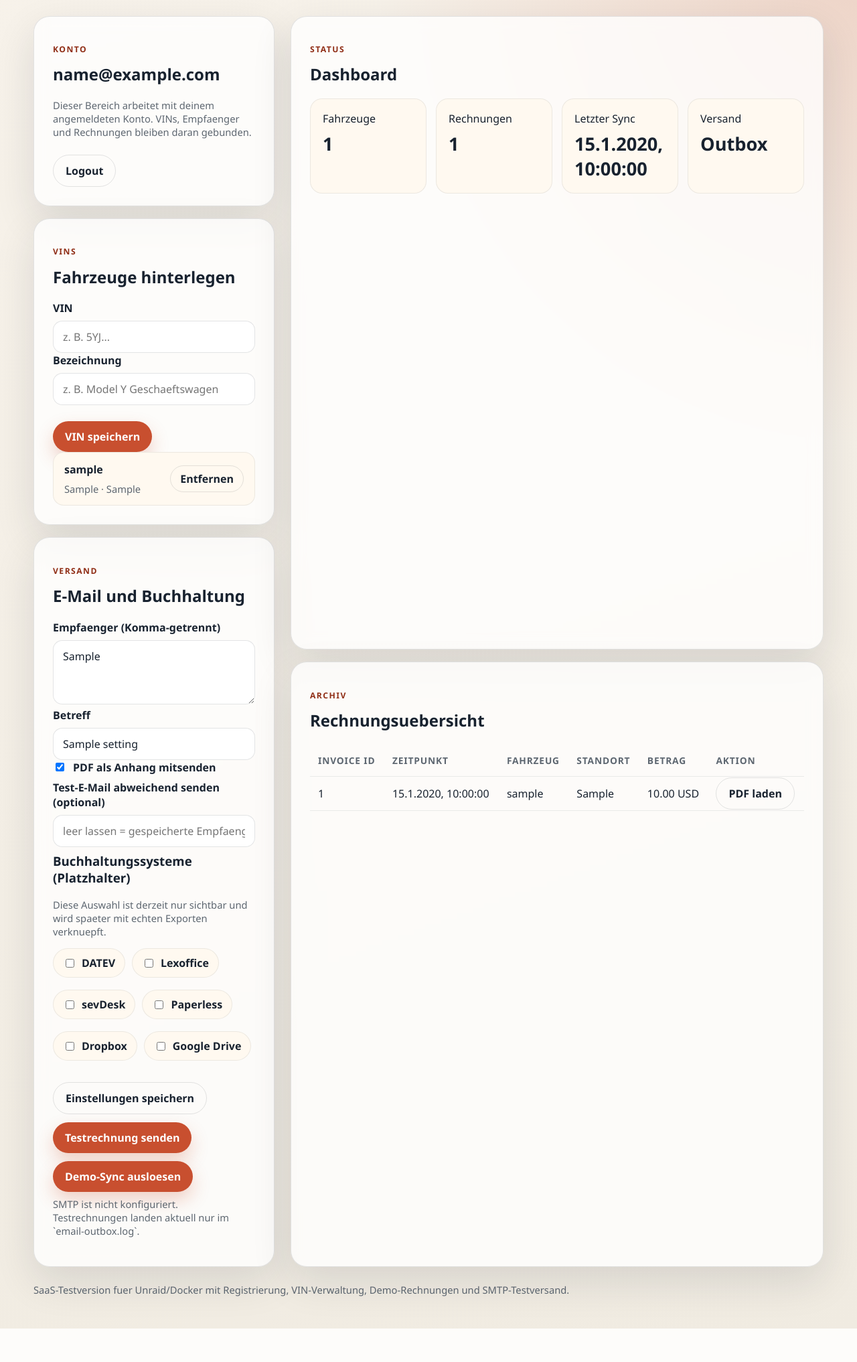
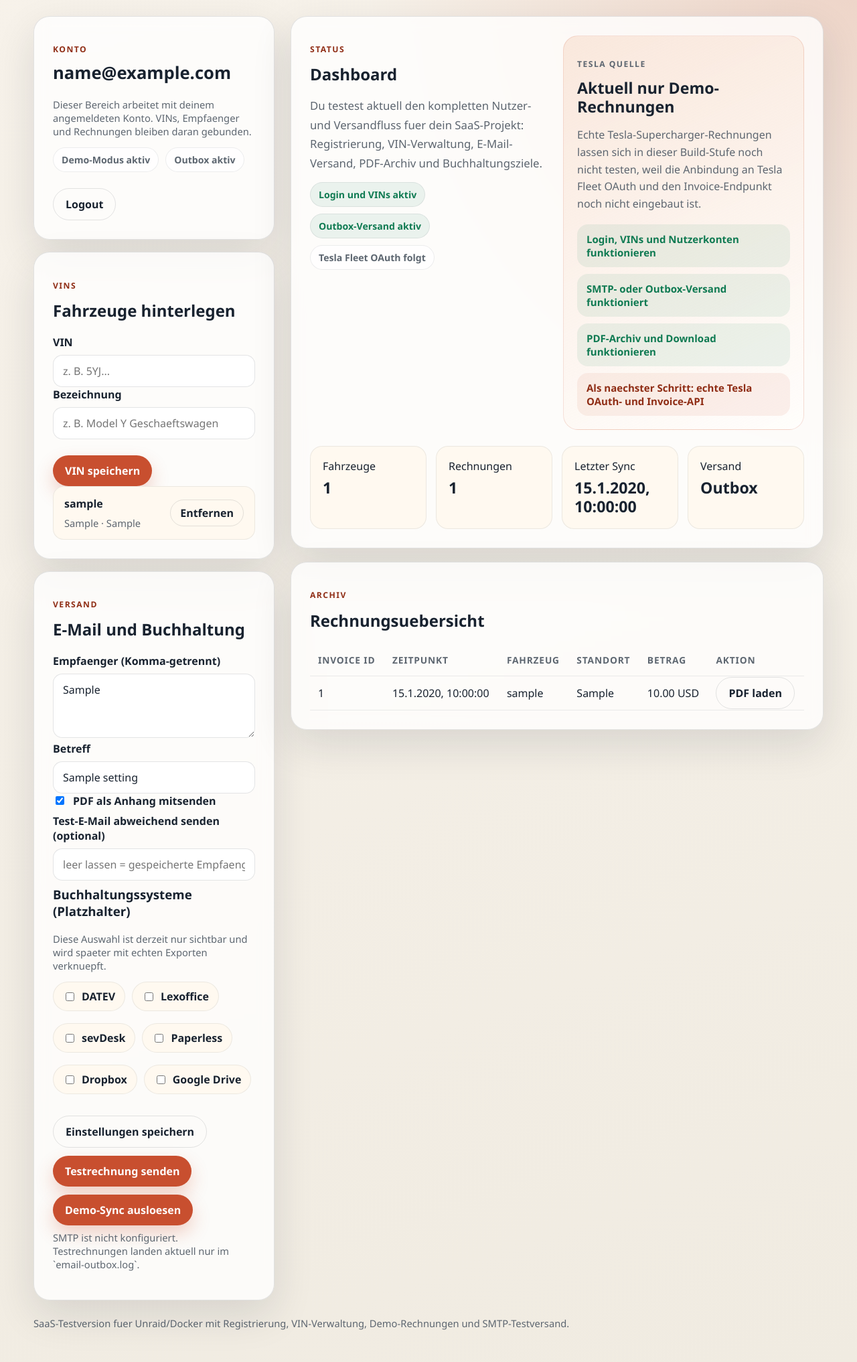
Before and after one commit to Feberdin/TeslaInvoiceAutomatic, a FastAPI app: page /dashboard in a window 1280 px wide. Shown: the part 56-2090 px from the top of the page at 67% size. Before the commit the page ends 2040 px from the top, so only its background shows below. Run offline with FastAPI, Linux system fonts and the light colour scheme; the visitor is signed in with stand-in values (Sample User, id 1); tables that the repository leaves empty hold one stand-in row (values such as "Sample post").

Commit message:
Refine dashboard UX and clarify demo Tesla status

```diff
--- a/saas/backend/app/static/dashboard.js
+++ b/saas/backend/app/static/dashboard.js
@@ -119,6 +119,7 @@ async function refreshDashboard() {
     ? new Date(profile.last_synced_at).toLocaleString("de-DE")
     : "noch nie";
   document.getElementById("metric-delivery").textContent = profile.smtp_configured ? "SMTP aktiv" : "Outbox";
+  document.getElementById("account-delivery-pill").textContent = profile.smtp_configured ? "SMTP aktiv" : "Outbox aktiv";
 
   document.getElementById("recipients").value = profile.email_recipients.join(", ");
   document.getElementById("subject-template").value = profile.subject_template;
--- a/saas/backend/app/static/styles.css
+++ b/saas/backend/app/static/styles.css
@@ -184,11 +184,13 @@ button:hover,
   display: grid;
   grid-template-columns: 360px 1fr;
   gap: 24px;
+  align-items: start;
 }
 
 .stack {
   display: grid;
   gap: 18px;
+  align-content: start;
 }
 
 .compact-stack {
@@ -242,7 +244,8 @@ input[type="checkbox"] {
 
 .metric strong {
   display: block;
-  font-size: 1.7rem;
+  font-size: 1.45rem;
+  line-height: 1.2;
   margin-top: 8px;
 }
 
@@ -300,6 +303,120 @@ input[type="checkbox"] {
   width: 100%;
 }
 
+.dashboard-sidebar {
+  position: sticky;
+  top: 24px;
+}
+
+.dashboard-main {
+  gap: 20px;
+}
+
+.account-panel {
+  overflow: hidden;
+}
+
+.account-email {
+  font-size: clamp(1.35rem, 2vw, 1.9rem);
+  line-height: 1.18;
+  overflow-wrap: anywhere;
+}
+
+.inline-pills,
+.status-chip-row {
+  display: flex;
+  flex-wrap: wrap;
+  gap: 10px;
+  margin-top: 14px;
+}
+
+.soft-pill,
+.status-chip {
+  display: inline-flex;
+  align-items: center;
+  gap: 8px;
+  border-radius: 999px;
+  padding: 8px 12px;
+  font-size: 0.88rem;
+  font-weight: 700;
+  border: 1px solid rgba(24, 34, 47, 0.08);
+  background: rgba(255, 255, 255, 0.7);
+}
+
+.status-chip.ok {
+  color: var(--success);
+  background: rgba(15, 122, 82, 0.08);
+}
+
+.status-chip.muted,
+.soft-pill {
+  color: var(--muted);
+}
+
+.dashboard-overview-panel {
+  display: grid;
+  gap: 24px;
+}
+
+.dashboard-overview {
+  display: grid;
+  grid-template-columns: minmax(0, 1.3fr) minmax(280px, 360px);
+  gap: 24px;
+  align-items: start;
+}
+
+.dashboard-lead {
+  max-width: 56ch;
+  margin-bottom: 0;
+}
+
+.dashboard-copy h2 {
+  margin-bottom: 10px;
+}
+
+.mode-callout {
+  padding: 20px;
+  border-radius: 22px;
+  background:
+    linear-gradient(155deg, rgba(200, 79, 47, 0.1), rgba(255, 255, 255, 0.78)),
+    var(--surface);
+  border: 1px solid rgba(200, 79, 47, 0.16);
+}
+
+.mode-callout h3 {
+  font-size: 1.45rem;
+  line-height: 1.2;
+  margin-bottom: 10px;
+}
+
+.mode-callout p {
+  color: var(--muted);
+  line-height: 1.6;
+}
+
+.checkpoint-list {
+  display: grid;
+  gap: 10px;
+  margin-top: 18px;
+}
+
+.checkpoint-item {
+  padding: 12px 14px;
+  border-radius: 16px;
+  font-size: 0.94rem;
+  font-weight: 600;
+}
+
+.checkpoint-item.is-done {
+  background: rgba(15, 122, 82, 0.08);
+  color: var(--success);
+}
+
+.checkpoint-item.is-next {
+  background: rgba(200, 79, 47, 0.08);
+  color: var(--accent-dark);
+}
+
 .checkbox-row {
   display: flex;
   align-items: center;
@@ -347,6 +464,10 @@ table {
   border-collapse: collapse;
 }
 
+.table-wrap {
+  overflow-x: auto;
+}
+
 th,
 td {
   text-align: left;
@@ -374,6 +495,14 @@ th {
     grid-template-columns: 1fr;
   }
 
+  .dashboard-sidebar {
+    position: static;
+  }
+
+  .dashboard-overview {
+    grid-template-columns: 1fr;
+  }
+
   .auth-panel {
     max-width: none;
     justify-self: stretch;
--- a/saas/backend/app/templates/dashboard.html
+++ b/saas/backend/app/templates/dashboard.html
@@ -8,13 +8,17 @@ Debug: If actions update the wrong user, inspect the active session and the `/ap
 {% extends "base.html" %}
 {% block content %}
   <section class="dashboard-grid">
-    <aside class="stack">
-      <article class="panel">
+    <aside class="stack dashboard-sidebar">
+      <article class="panel account-panel">
         <p class="eyebrow">Konto</p>
-        <h2 id="current-email">Wird geladen ...</h2>
+        <h2 id="current-email" class="account-email">Wird geladen ...</h2>
         <p class="helper">
           Dieser Bereich arbeitet mit deinem angemeldeten Konto. VINs, Empfaenger und Rechnungen bleiben daran gebunden.
         </p>
+        <div class="inline-pills">
+          <span class="soft-pill">{% if demo_mode %}Demo-Modus aktiv{% else %}Live-Modus{% endif %}</span>
+          <span id="account-delivery-pill" class="soft-pill">{% if smtp_configured %}SMTP aktiv{% else %}Outbox aktiv{% endif %}</span>
+        </div>
         <div class="button-row">
           <button id="logout-button" class="secondary" type="button">Logout</button>
         </div>
@@ -70,12 +74,41 @@ Debug: If actions update the wrong user, inspect the active session and the `/ap
       </article>
     </aside>
 
-    <main class="stack">
+    <main class="stack dashboard-main">
       <div id="notice" class="notice info" hidden></div>
 
-      <article class="panel">
-        <p class="eyebrow">Status</p>
-        <h2>Dashboard</h2>
+      <article class="panel dashboard-overview-panel">
+        <div class="dashboard-overview">
+          <div class="dashboard-copy">
+            <p class="eyebrow">Status</p>
+            <h2>Dashboard</h2>
+            <p class="lead dashboard-lead">
+              Du testest aktuell den kompletten Nutzer- und Versandfluss fuer dein SaaS-Projekt:
+              Registrierung, VIN-Verwaltung, E-Mail-Versand, PDF-Archiv und Buchhaltungsziele.
+            </p>
+            <div class="status-chip-row">
+              <span class="status-chip ok">Login und VINs aktiv</span>
+              <span class="status-chip ok">{% if smtp_configured %}SMTP-Versand aktiv{% else %}Outbox-Versand aktiv{% endif %}</span>
+              <span class="status-chip muted">Tesla Fleet OAuth folgt</span>
+            </div>
+          </div>
+
+          <aside class="mode-callout">
+            <p class="eyebrow">Tesla Quelle</p>
+            <h3>{% if demo_mode %}Aktuell nur Demo-Rechnungen{% else %}Live-Tesla geplant{% endif %}</h3>
+            <p>
+              Echte Tesla-Supercharger-Rechnungen lassen sich in dieser Build-Stufe noch nicht testen,
+              weil die Anbindung an Tesla Fleet OAuth und den Invoice-Endpunkt noch nicht eingebaut ist.
+            </p>
+            <div class="checkpoint-list">
+              <div class="checkpoint-item is-done">Login, VINs und Nutzerkonten funktionieren</div>
+              <div class="checkpoint-item is-done">SMTP- oder Outbox-Versand funktioniert</div>
+              <div class="checkpoint-item is-done">PDF-Archiv und Download funktionieren</div>
+              <div class="checkpoint-item is-next">Als naechster Schritt: echte Tesla OAuth- und Invoice-API</div>
+            </div>
+          </aside>
+        </div>
+
         <div class="status-grid">
           <div class="metric"><span>Fahrzeuge</span><strong id="metric-vehicles">0</strong></div>
           <div class="metric"><span>Rechnungen</span><strong id="metric-invoices">0</strong></div>
@@ -87,7 +120,8 @@ Debug: If actions update the wrong user, inspect the active session and the `/ap
       <article class="panel">
         <p class="eyebrow">Archiv</p>
         <h2>Rechnungsuebersicht</h2>
-        <table>
+        <div class="table-wrap">
+          <table>
           <thead>
             <tr>
               <th>Invoice ID</th>
@@ -103,7 +137,8 @@ Debug: If actions update the wrong user, inspect the active session and the `/ap
               <td colspan="6">Noch keine Rechnungen vorhanden. Fuehre zuerst einen Test-Sync aus.</td>
             </tr>
           </tbody>
-        </table>
+          </table>
+        </div>
       </article>
     </main>
   </section>
```
